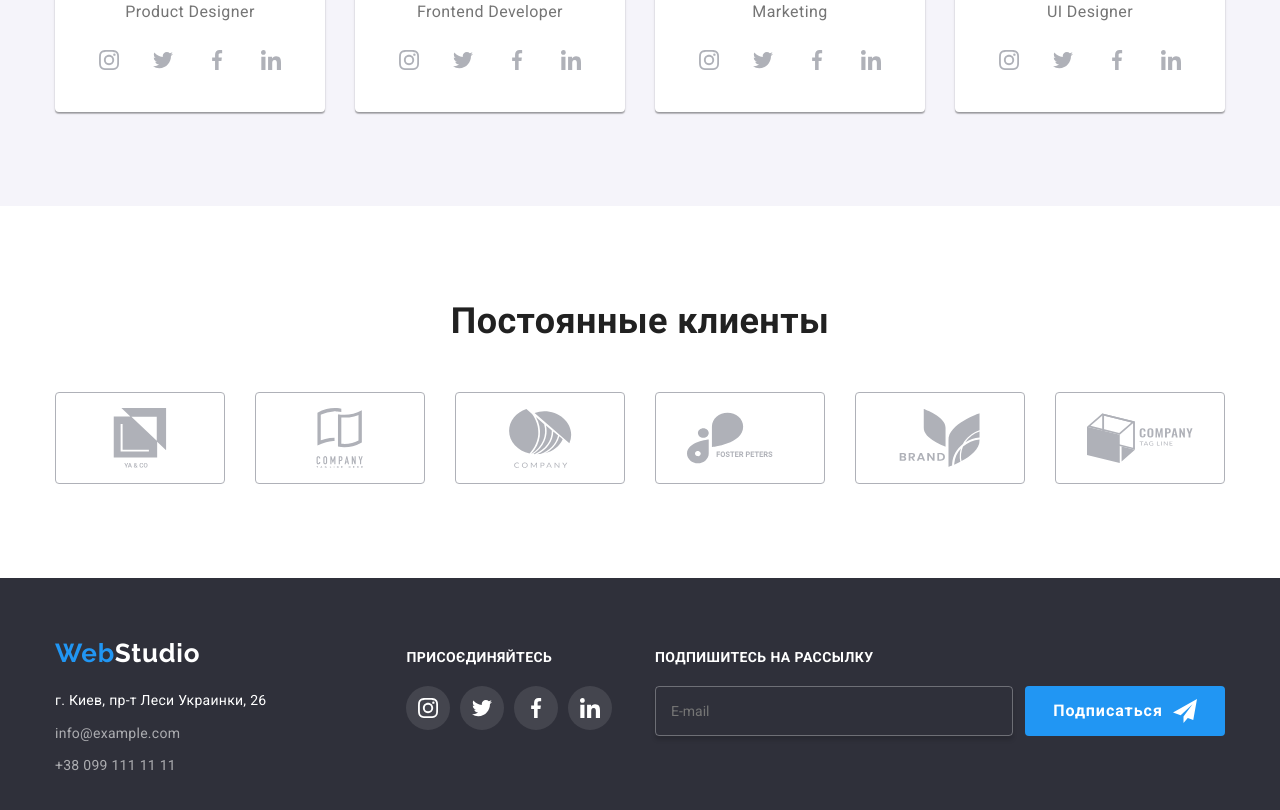
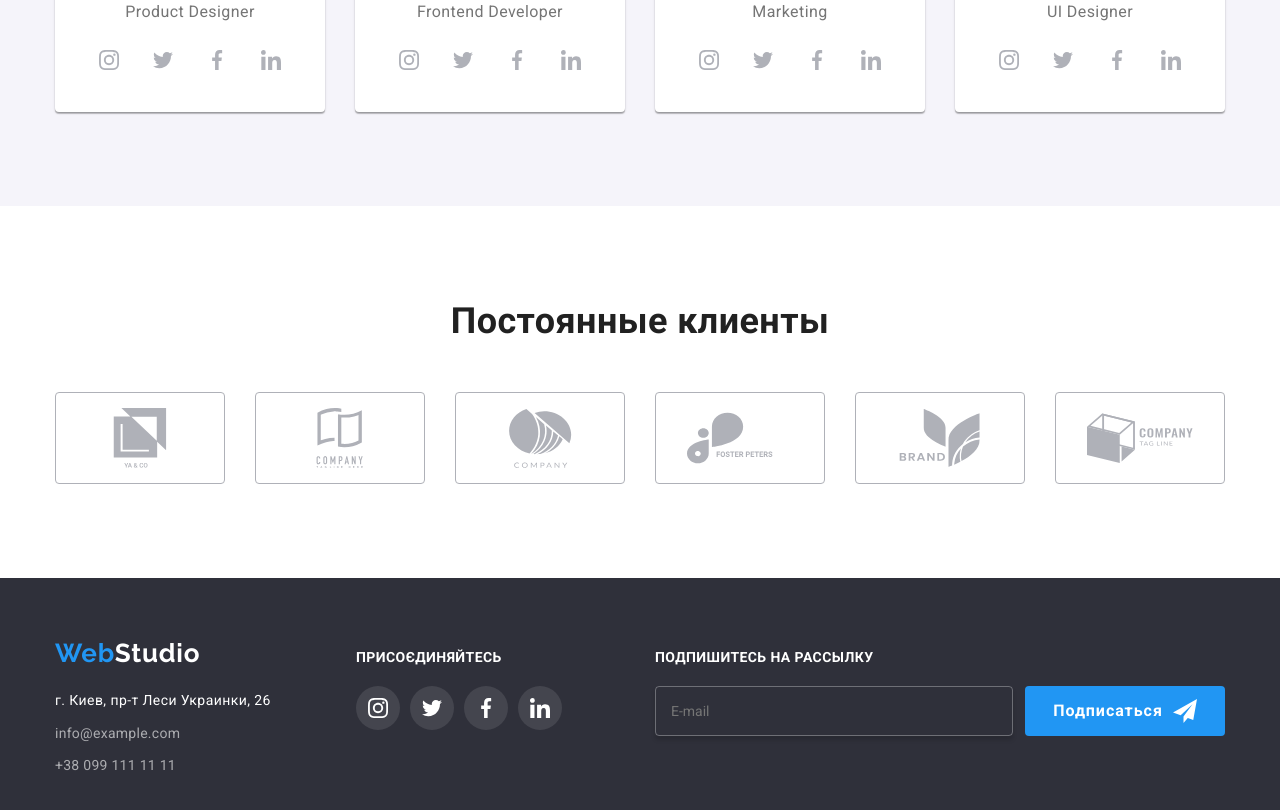
Before and after one commit to MaksymShvets27/goit-markup-hw-07, a plain HTML site: page index.html in a window 1280 px wide. Shown: the part 2066-2876 px from the top of the page. Drawn offline with nearby package versions, Linux system fonts and the light colour scheme; files that its build step writes are made by us from their sources.

Commit message:
v.017
fix footer`s margin

```diff
--- a/index.html
+++ b/index.html
@@ -526,7 +526,7 @@
     </main>
     <footer class="footer">
       <div class="container footer__container">
-        <div class="footer__adress">
+        <div class="footer__adress-list">
           <a class="footer__log log" href="./index.html"><span class="log__web">Web</span>Studio</a>
           <address>
             <ul class="list">
--- a/sass/layouts/_footer.scss
+++ b/sass/layouts/_footer.scss
@@ -7,7 +7,8 @@
   display: flex;
   align-items: baseline;
 }
-.footer__adress {
+.footer__adress-list {
+  width: 231px;
   margin-right: 70px;
 }
 .footer__log {
@@ -24,6 +25,7 @@
   font-weight: 400;
   font-size: 14px;
   line-height: 1.71;
+  letter-spacing: 0.03em;
 }
 .footer__contact {
   color: var(--footercontact-color);
```
Also changed, not shown: css/main.css, css/main.min.css, 2 other files.
